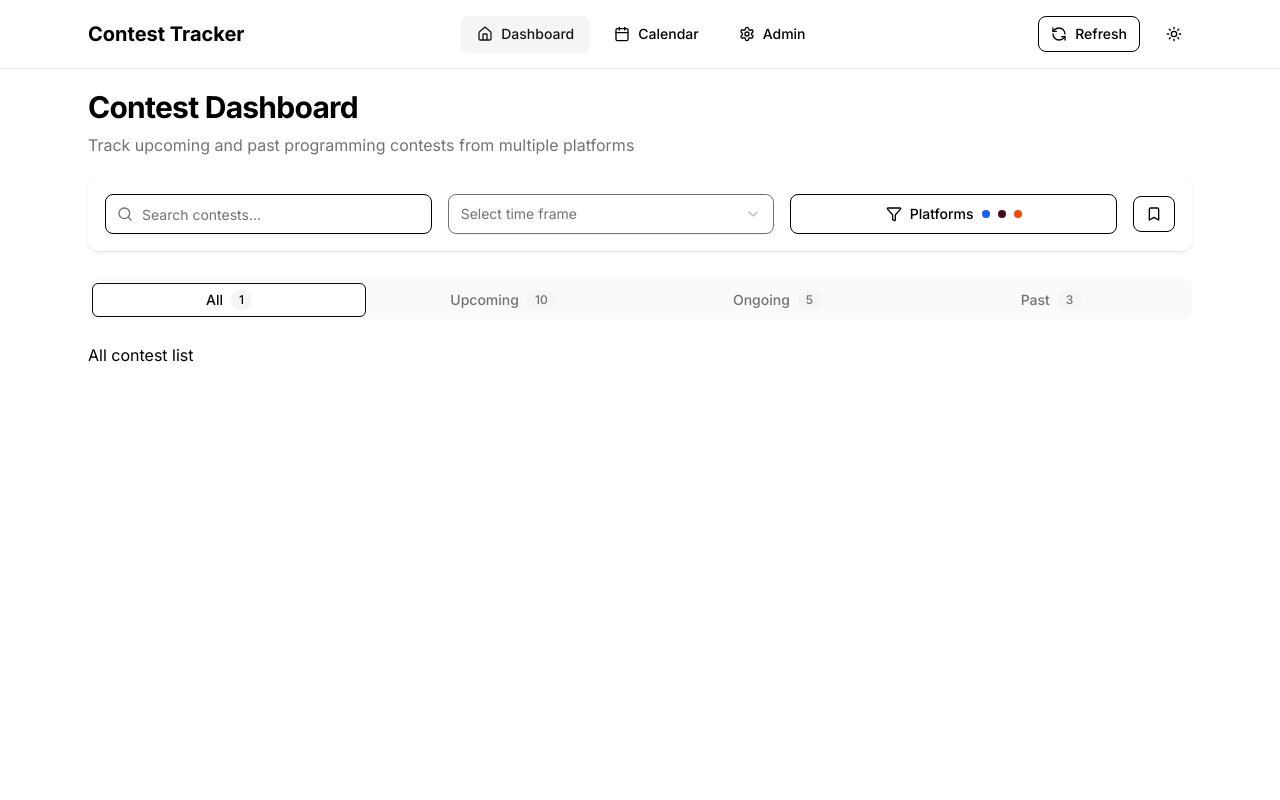
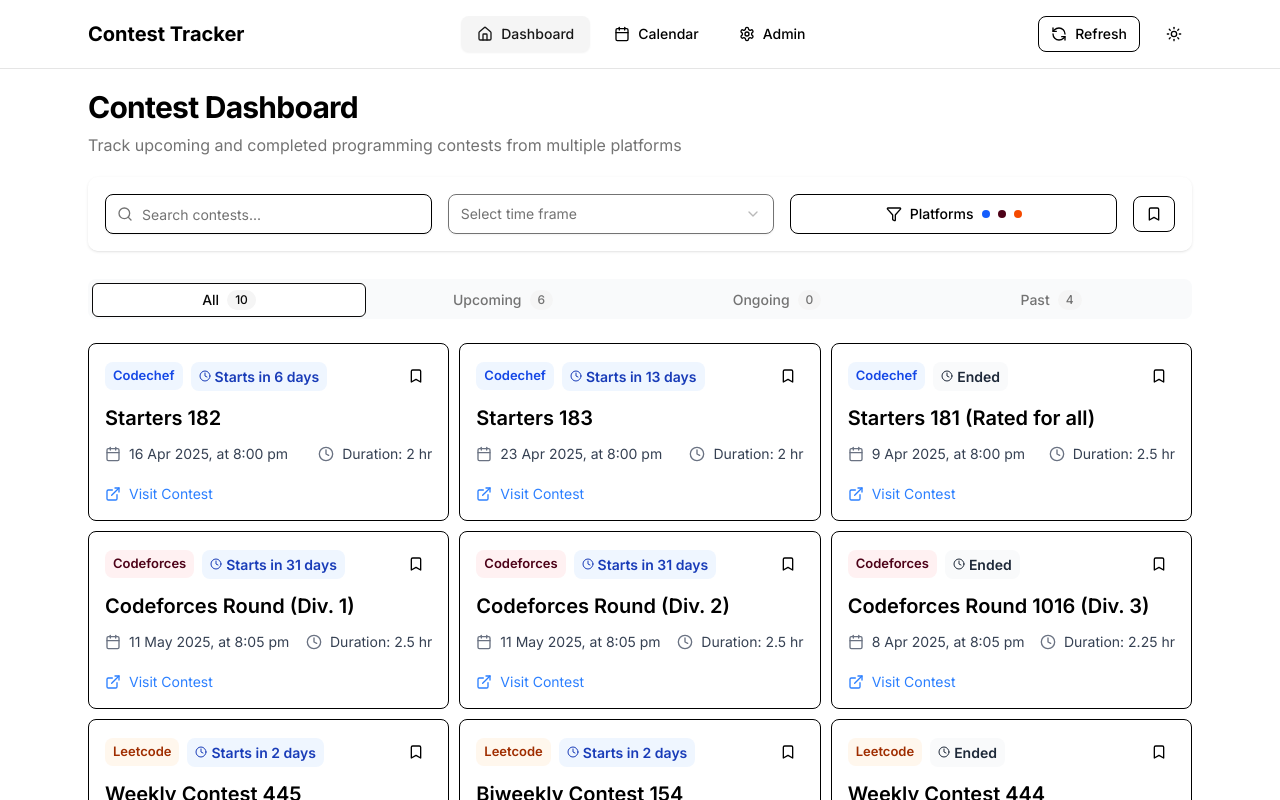
Before and after one commit to Harsh8089/contest-tracker, a React (Vite) app in the folder frontend/: page / in a window 1280 px wide. Shown: the top 800 px of the page. Built offline with nearby package versions, Linux system fonts and the light colour scheme.

Commit message:
feat: created contest card with mock data

```diff
--- a/frontend/src/components/ContestCard.tsx
+++ b/frontend/src/components/ContestCard.tsx
@@ -1,15 +1,114 @@
-import { Contest } from "@/types"
+import { Contest, ContestPlatform, Status } from "@/types"
+import { Bookmark, Calendar, Clock, ExternalLink } from "lucide-react";
 
 interface ContestCardProps {
   contest: Contest;
 }
 
+const getPlatformName = (platform: string) =>
+  platform.charAt(0).toUpperCase() + platform.slice(1);
+
+const getTimeStatus = (startTime: string, endTime: string): {
+  tag: Status
+  status: string,
+} => {
+  const start = new Date(startTime);
+  const end = new Date(endTime);
+  const today = new Date();
+
+  if (start > today) {
+    const diffInMins = Math.floor((start.getTime() - today.getTime()) / (1000 * 60));
+    if(diffInMins > 60) {
+      const diffInHrs = Math.floor(diffInMins / 60);
+      if(diffInHrs >= 12) {
+        return {
+          tag: Status.UPCOMING,
+          status: `Starts in ${Math.floor(diffInHrs / 24)} days`
+        };
+      }
+      return {
+        tag: Status.UPCOMING,
+        status: `Starts in ${diffInHrs} hr`
+      };
+    }
+    return {
+      tag: Status.UPCOMING,
+      status: `Starts in ${diffInMins} hr`
+    };
+  } else if (end < today) {
+    return {
+      tag: Status.COMPLETED,
+      status: 'Ended'
+    }
+  } else {
+    const diffInMins = Math.floor((end.getTime() - today.getTime()) / (1000 * 60));
+    return {
+      tag: Status.ONGOING,
+      status: `Ends in ${diffInMins} mins`,
+    }
+  }
+}
+
 const ContestCard: React.FC<ContestCardProps> = ({
   contest
 }) => {
+  const { tag, status } = getTimeStatus(contest.startTime, contest.endTime);
+
   return (
-    <div>
-
+    <div
+      onClick={() => window.open(contest.url, "_blank")}
+      className="flex flex-col justify-center p-4 gap-3 border rounded-md cursor-pointer hover:bg-gray-50"
+    >
+      <header className="flex justify-between items-center">
+        <div className="flex items-center gap-2">
+          <div className={`${
+            contest.platform === ContestPlatform.CODECHEF ? 'text-blue-700 bg-blue-50' :
+            contest.platform === ContestPlatform.CODEFORCES ? 'text-rose-950 bg-rose-50' : 'text-orange-800 bg-orange-50'
+          } text-[13px] px-2 py-1 rounded-md font-semibold`}>
+            { getPlatformName(contest.platform) }
+          </div>
+          <div className={`${
+            tag === Status.UPCOMING ? 'text-blue-800 bg-blue-50' :
+            tag === Status.COMPLETED ? 'text-gray-800 bg-gray-50' : ''
+          } text-[14px] px-2 py-1 rounded-md flex items-center gap-1 font-semibold`}>
+            <Clock className="w-3 h-3" />
+            { status }
+          </div>
+        </div>
+        <button
+          onClick={(event) => {
+            event.stopPropagation();
+          }}
+          className="group hover:bg-gray-200 p-2 rounded-full cursor-pointer transition-all duration-300"
+        >
+          <Bookmark className="h-4 w-4 group-hover:opacity-100 transition-transform"/>
+        </button>
+      </header>
+      <main>
+        <h1 className="text-xl font-semibold mb-3">
+          { contest.name }
+        </h1>
+        <div className="flex items-center justify-between">
+          <div className="flex items-center gap-2">
+            <Calendar className="w-4 h-4 text-gray-500 " />
+            <div className="text-sm text-gray-700">
+              { contest.startTime.replace(",", ", at") }
+            </div>
+          </div>
+          <div className="flex items-center gap-2">
+            <Clock className="w-4 h-4 text-gray-500" />
+            <div className="text-sm text-gray-700">
+              Duration: { contest.durationTime / 60 } hr
+            </div>
+          </div>
+        </div>
+      </main>
+      <footer className="flex items-center gap-2 mt-2 text-blue-500">
+        <ExternalLink className="h-4 w-4"/>
+        <p className="text-sm">
+          Visit Contest
+        </p>
+      </footer>
     </div>
   )
 }
--- /dev/null
+++ b/frontend/src/mock-data/contests.ts
@@ -0,0 +1,108 @@
+import {
+  Contest,
+  ContestPlatform,
+  Status
+} from "@/types";
+
+export const contests: Contest[] = [
+  {
+    id: 'START182',
+    name: 'Starters 182',
+    platform: ContestPlatform.CODECHEF,
+    status: Status.UPCOMING,
+    url: 'https://www.codechef.com/START182',
+    startTime: "16 Apr 2025, 8:00 pm",
+    endTime: "16 Apr 2025, 10:00 pm",
+    durationTime: 120,
+  },
+  {
+    id: "START183",
+    name: "Starters 183",
+    platform: ContestPlatform.CODECHEF,
+    status: Status.UPCOMING,
+    startTime: "23 Apr 2025, 8:00 pm",
+    endTime: "23 Apr 2025, 10:00 pm",
+    durationTime: 120,
+    url: "https://www.codechef.com/START183"
+  },
+  {
+    id: "START181",
+    name: "Starters 181 (Rated for all)",
+    platform: ContestPlatform.CODECHEF,
+    status: Status.COMPLETED,
+    startTime: "9 Apr 2025, 8:00 pm",
+    endTime: "9 Apr 2025, 10:30 pm",
+    durationTime: 150,
+    url: "https://www.codechef.com/START181"
+  },
+  {
+    id: "2101",
+    name: "Codeforces Round (Div. 1)",
+    platform: ContestPlatform.CODEFORCES,
+    status: Status.UPCOMING,
+    startTime: "11 May 2025, 8:05 pm",
+    endTime: "11 May 2025, 10:35 pm",
+    durationTime: 150,
+    url: "https://codeforces.com/contestRegistration/2101"
+  },
+  {
+    id: "2102",
+    name: "Codeforces Round (Div. 2)",
+    platform: ContestPlatform.CODEFORCES,
+    status: Status.UPCOMING,
+    startTime: "11 May 2025, 8:05 pm",
+    endTime: "11 May 2025, 10:35 pm",
+    durationTime: 150,
+    url: "https://codeforces.com/contestRegistration/2102"
+  },
+  {
+    id: "2093",
+    name: "Codeforces Round 1016 (Div. 3)",
+    platform: ContestPlatform.CODEFORCES,
+    status: Status.COMPLETED,
+    startTime: "8 Apr 2025, 8:05 pm",
+    endTime: "8 Apr 2025, 10:20 pm",
+    durationTime: 135,
+    url: "https://codeforces.com/contest/2093"
+  },
+  {
+    id: "Weekly Contest 445",
+    name: "Weekly Contest 445",
+    platform: ContestPlatform.LEETCODE,
+    status: Status.UPCOMING,
+    startTime: "13 Apr 2025, 8:00 am",
+    endTime: "13 Apr 2025, 9:30 am",
+    durationTime: 90,
+    url: "https://leetcode.com/contest/weekly-contest-445"
+  },
+  {
+    id: "Biweekly Contest 154",
+    name: "Biweekly Contest 154",
+    platform: ContestPlatform.LEETCODE,
+    status: Status.UPCOMING,
+    startTime: "12 Apr 2025, 8:00 pm",
+    endTime: "12 Apr 2025, 9:30 pm",
+    durationTime: 90,
+    url: "https://leetcode.com/contest/biweekly-contest-154"
+  },
+  {
+    id: "Weekly Contest 444",
+    name: "Weekly Contest 444",
+    platform: ContestPlatform.LEETCODE,
+    status: Status.COMPLETED,
+    startTime: "6 Apr 2025, 8:00 am",
+    endTime: "6 Apr 2025, 9:30 am",
+    durationTime: 90,
+    url: "https://leetcode.com/contest/weekly-contest-444"
+  },
+  {
+    id: "Weekly Contest 443",
+    name: "Weekly Contest 443",
+    platform: ContestPlatform.LEETCODE,
+    status: Status.COMPLETED,
+    startTime: "30 Mar 2025, 8:00 am",
+    endTime: "30 Mar 2025, 9:30 am",
+    durationTime: 90,
+    url: "https://leetcode.com/contest/weekly-contest-443"
+  }
+];
--- a/frontend/src/pages/Dashboard.tsx
+++ b/frontend/src/pages/Dashboard.tsx
@@ -1,10 +1,13 @@
+import ContestCard from "@/components/ContestCard";
 import FilterBar from "@/components/FilterBar";
 import {
   Tabs,
   TabsContent,
   TabsList,
   TabsTrigger
-} from "@/components/ui/tabs"
+} from "@/components/ui/tabs";
+import { contests } from "@/mock-data/contests";
+import { Status } from "@/types";
 
 const Dashboard = () => {
   return <div className="flex flex-col justify-center px-22 py-5">
@@ -13,55 +16,94 @@
         Contest Dashboard
       </h1>
       <h3 className="text-muted-foreground">
-        Track upcoming and past programming contests from multiple platforms
+        Track upcoming and completed programming contests from multiple platforms
       </h3>
     </div>
 
     <FilterBar />
 
     <Tabs
-      defaultValue="all"
+      defaultValue={Status.ALL}
       className="my-2"
     >
       <TabsList className="grid grid-cols-4 mb-6">
-        <TabsTrigger value="all">
+        <TabsTrigger value={Status.ALL}>
           All
           <span className="ml-2 text-xs bg-secondary rounded-full px-2 py-0.5">
-            {/* {filteredContests.length} */} 1
+            { contests.length }
           </span>
         </TabsTrigger>
-        <TabsTrigger value="upcoming">
+        <TabsTrigger value={Status.UPCOMING}>
           Upcoming
           <span className="ml-2 text-xs bg-secondary rounded-full px-2 py-0.5">
-            10
+            { contests.filter(contest => contest.status === Status.UPCOMING).length }
           </span>
         </TabsTrigger>
-        <TabsTrigger value="ongoing">
+        <TabsTrigger value={Status.ONGOING}>
           Ongoing
           <span className="ml-2 text-xs bg-secondary rounded-full px-2 py-0.5">
-            5
+            { contests.filter(contest => contest.status === Status.ONGOING).length }
           </span>
         </TabsTrigger>
-        <TabsTrigger value="past">
+        <TabsTrigger value={Status.COMPLETED}>
           Past
           <span className="ml-2 text-xs bg-secondary rounded-full px-2 py-0.5">
-            3
+            { contests.filter(contest => contest.status === Status.COMPLETED).length }
           </span>
         </TabsTrigger>
       </TabsList>
 
-
-      <TabsContent value="all">
-        All contest list
+      <TabsContent value={Status.ALL}>
+        <div className="grid grid-cols-3 gap-2.5">
+          {contests.map(contest => (
+              <ContestCard
+                key={contest.id}
+                contest={contest}
+              />
+          ))}
+        </div>
       </TabsContent>
-      <TabsContent value="upcoming">
-        Upcoming contest list
+      <TabsContent value={Status.UPCOMING}>
+        <div className="grid grid-cols-3 gap-2.5">
+        {
+          contests.
+          filter(contest => contest.status === Status.UPCOMING)
+          .map(contest => (
+            <ContestCard
+              key={contest.id}
+              contest={contest}
+            />
+          ))
+        }
+        </div>
       </TabsContent>
-      <TabsContent value="ongoing">
-        Ongoing contest list
+      <TabsContent value={Status.ONGOING}>
+      <div className="grid grid-cols-3 gap-2.5">
+        {
+          contests.
+          filter(contest => contest.status === Status.ONGOING)
+          .map(contest => (
+            <ContestCard
+              key={contest.id}
+              contest={contest}
+            />
+          ))
+        }
+        </div>
       </TabsContent>
-      <TabsContent value="past">
-        Past contest list
+      <TabsContent value={Status.COMPLETED}>
+      <div className="grid grid-cols-3 gap-2.5">
+        {
+          contests.
+          filter(contest => contest.status === Status.COMPLETED)
+          .map(contest => (
+            <ContestCard
+              key={contest.id}
+              contest={contest}
+            />
+          ))
+        }
+        </div>
       </TabsContent>
     </Tabs>
   </div>
--- a/frontend/src/types/index.ts
+++ b/frontend/src/types/index.ts
@@ -4,7 +4,12 @@
   LEETCODE = 'leetcode',
 }
 
-export type Status = "on_going" | "completed" | "upcoming";
+export enum Status {
+  ALL = 'all',
+  ONGOING = 'ongoing',
+  UPCOMING = 'upcoming',
+  COMPLETED = 'completed'
+}
 
 export type Contest = {
   id: string,
@@ -13,6 +18,6 @@
   status: Status,
   startTime: string,
   endTime: string,
-  duration: number,
+  durationTime: number,
   url: string
 }
```
